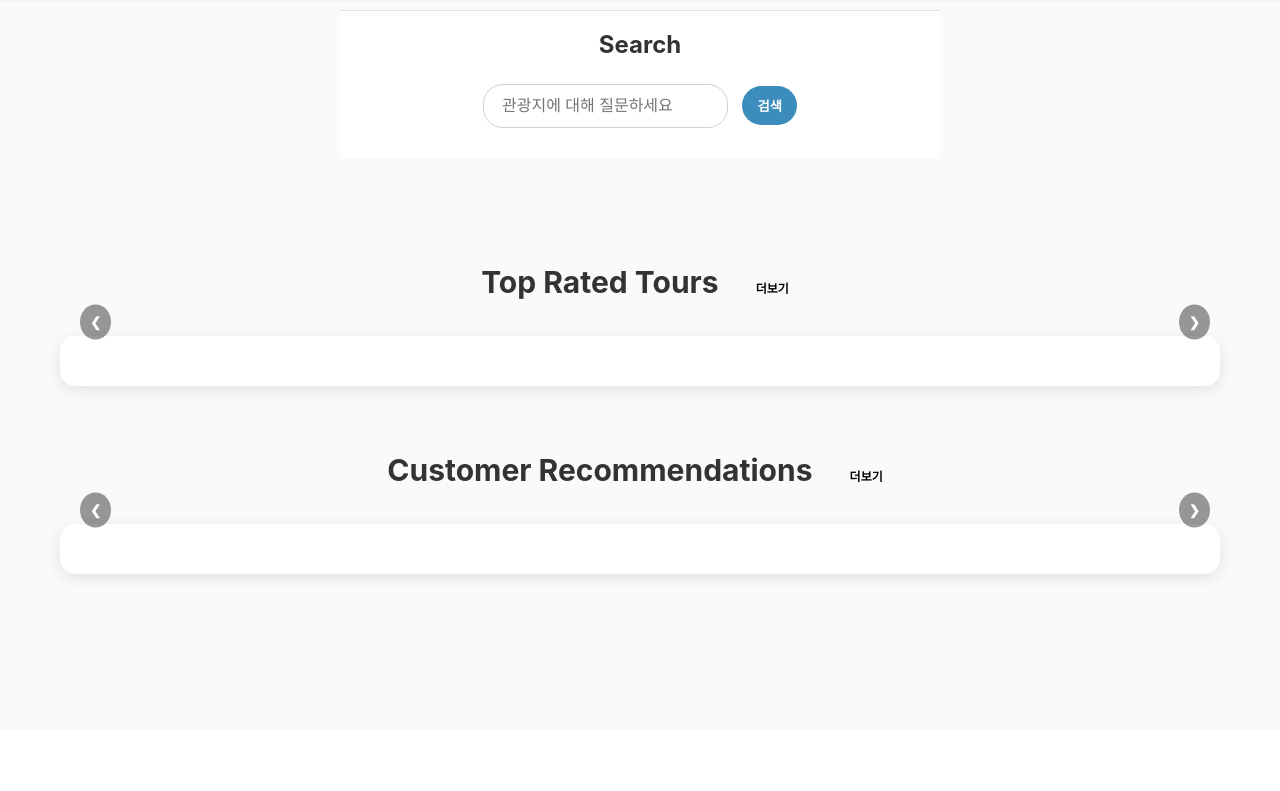
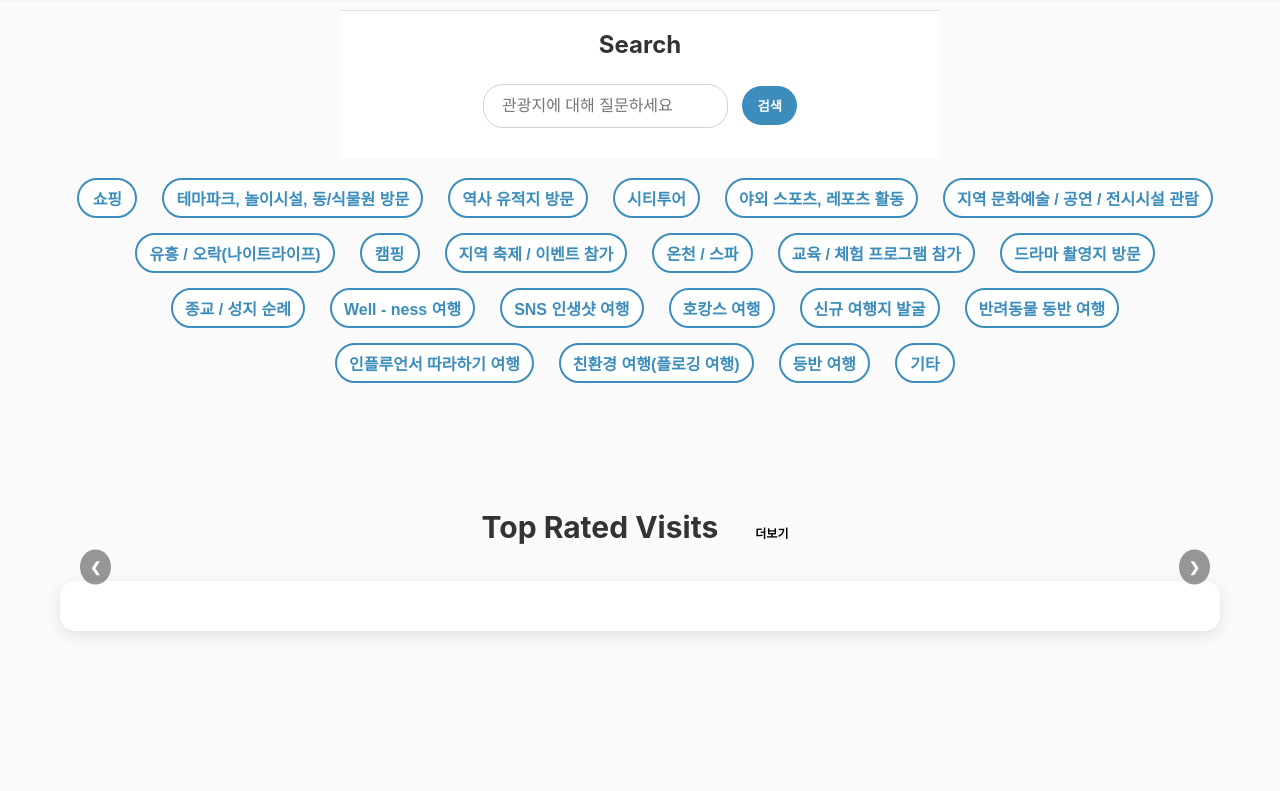
Before and after one commit to Jeong-Seongwon/tour_recommendation, a Django app: page / in a window 1280 px wide. Shown: the part 70-861 px from the top of the page. Before the commit the page ends 652 px from the top, so only its background shows below. Run offline with Django 4.2, Linux system fonts and the light colour scheme; data that the repository does not hold is empty.

Commit message:
tour_purpose 버튼 추가

```diff
--- a/static/main/css/main.css
+++ b/static/main/css/main.css
@@ -75,6 +75,52 @@ button:active {
     background-color: #2c6ba1;
     transform: scale(0.95);
 }
+
+
+
+/* 카테고리 버튼 스타일 */
+.category-div {
+    display: flex;
+    justify-content: center;
+    flex-wrap: wrap;
+    gap: 15px;
+    padding: 20px;
+    max-width: 1200px;
+    margin: 0 auto;
+}
+
+.category-button {
+    padding: 6px 12px;
+    background-color: #ffffff;
+    border: 2px solid #3c8dbc;
+    border-radius: 25px;
+    color: #3c8dbc;
+    font-size: 16px;
+    font-weight: 600;
+    cursor: pointer;
+    transition: all 0.3s ease;
+    min-width: 60px;
+    text-align: center;
+}
+
+.category-button:hover {
+    background-color: #3c8dbc;
+    color: #ffffff;
+    transform: translateY(-2px);
+    box-shadow: 0 4px 8px rgba(60, 141, 188, 0.2);
+}
+
+.category-button.active {
+    background-color: #3c8dbc;
+    color: #ffffff;
+}
+
+.category-button:active {
+    transform: translateY(1px);
+    box-shadow: 0 2px 4px rgba(60, 141, 188, 0.1);
+}
+
+
 
 
 /* 컨텐츠 스타일 */
--- a/templates/main.html
+++ b/templates/main.html
@@ -24,12 +24,20 @@
     </div>
 
 
+   <div class="category-div">
+        {% for purpose in TRAVEL_PURPOSE_CHOICES.values %}
+            <button class="category-button" id="category-{{ purpose }}">{{ purpose }}</button>
+        {% endfor %}
+   </div>
+
+
+
     <!-- Main Content (Top-rated movies and customer recommendations) -->
     <div class="content">
 
         <!-- Section 1 : Top Rated Movies -->
         <div class="section">
-            <h1>Top Rated Tours <a href="{% url 'recommend:tour' %}" class="more-link">더보기</a></h1>
+            <h1>Top Rated Visits <a href="{% url 'recommend:tour' %}" class="more-link">더보기</a></h1>
             <button class="scroll-button left" id="scroll-left">&#10094;</button>
             <button class="scroll-button right" id="scroll-right">&#10095;</button>
             <div class="tour-container" id="tour-list">
@@ -38,7 +46,7 @@
             </div>
         </div>
 
-
+        {% if user.is_authenticated %}
         <!-- Section 2 : Customer Recommendations -->
         <div class="section">
             <h1>Customer Recommendations <a href="{% url 'recommend:customer' %}" class="more-link">더보기</a></h1>
@@ -51,7 +59,7 @@
                 </div>
             </div>
         </div>
-
+        {% endif %}
 
     </div>
 
@@ -134,6 +142,17 @@
         document.getElementById('scroll-left-customers').addEventListener('click', recommend_scrollLeft);
         document.getElementById('scroll-right-customers').addEventListener('click', recommend_scrollRight);
 
+        document.addEventListener('DOMContentLoaded', function () {
+            const buttons = document.querySelectorAll('.category-button');
+
+            buttons.forEach(button => {
+                button.addEventListener('click', function () {
+                    // 클릭된 버튼에 active 클래스가 있으면 제거, 없으면 추가
+                    this.classList.toggle('active');
+                });
+            });
+        });
+
     </script>
 </body>
 </html>
--- a/tour_recommendation/views.py
+++ b/tour_recommendation/views.py
@@ -1,4 +1,8 @@
 from django.shortcuts import render
+from recommend.models import TRAVEL_PURPOSE_CHOICES
 
 def main(request):
-    return render(request, "main.html")
+    context = {
+        'TRAVEL_PURPOSE_CHOICES': dict(TRAVEL_PURPOSE_CHOICES)
+    }
+    return render(request, "main.html", context)
```
